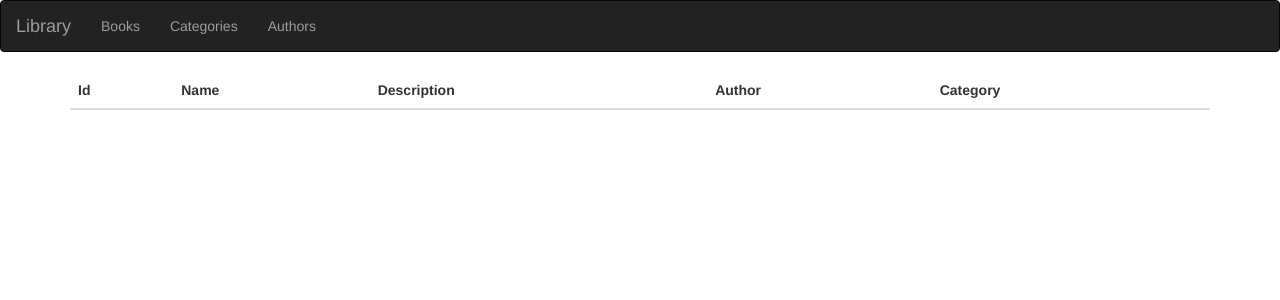
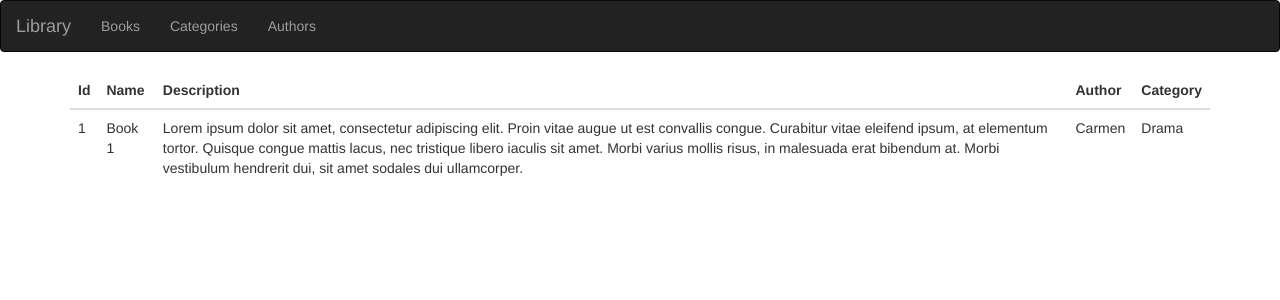
Before and after one commit to mmoraisa/best-practices-angular-demo, an Angular app: page /books in a window 1280 px wide. Shown: the top 300 px of the page. Built offline with nearby package versions, Linux system fonts and the light colour scheme.

Commit message:
feat: binded books to BookListComponent

```diff
--- a/src/app/books/book-list.component.html
+++ b/src/app/books/book-list.component.html
@@ -11,6 +11,13 @@
                 </tr>
             </thead>
             <tbody>
+                <tr *ngFor="let book of books">
+                    <td>{{ book.id }}</td>
+                    <td>{{ book.name }}</td>
+                    <td>{{ book.description }}</td>
+                    <td>{{ book.author.name }}</td>
+                    <td>{{ book.category.name }}</td>
+                </tr>
             </tbody>
         </table>
     </div>
--- a/src/app/books/book-list.component.ts
+++ b/src/app/books/book-list.component.ts
@@ -1,9 +1,30 @@
-import { Component } from '@angular/core';
+import { Component, OnInit } from '@angular/core';
+
+import { IBook } from './book';
 
 @Component({
     selector: 'lib-books',
     templateUrl: 'book-list.component.html'
 })
-export class BookListComponent{
+export class BookListComponent implements OnInit{
+    books: IBook[];
 
+    ngOnInit(): void {
+        this.books = [
+            {
+                id: 1,
+                name: 'Book 1',
+                description: 'Lorem ipsum dolor sit amet, consectetur adipiscing elit. Proin vitae augue ut est convallis congue. Curabitur vitae eleifend ipsum, at elementum tortor. Quisque congue mattis lacus, nec tristique libero iaculis sit amet. Morbi varius mollis risus, in malesuada erat bibendum at. Morbi vestibulum hendrerit dui, sit amet sodales dui ullamcorper.',
+                author: {
+                    id: 1,
+                    name: 'Carmen',
+                    imageUrl: 'http://lorempixel.com/128/128/people/'
+                },
+                category: {
+                    id: 1,
+                    name: 'Drama'
+                }
+            }
+        ];
+    }
 }
```
